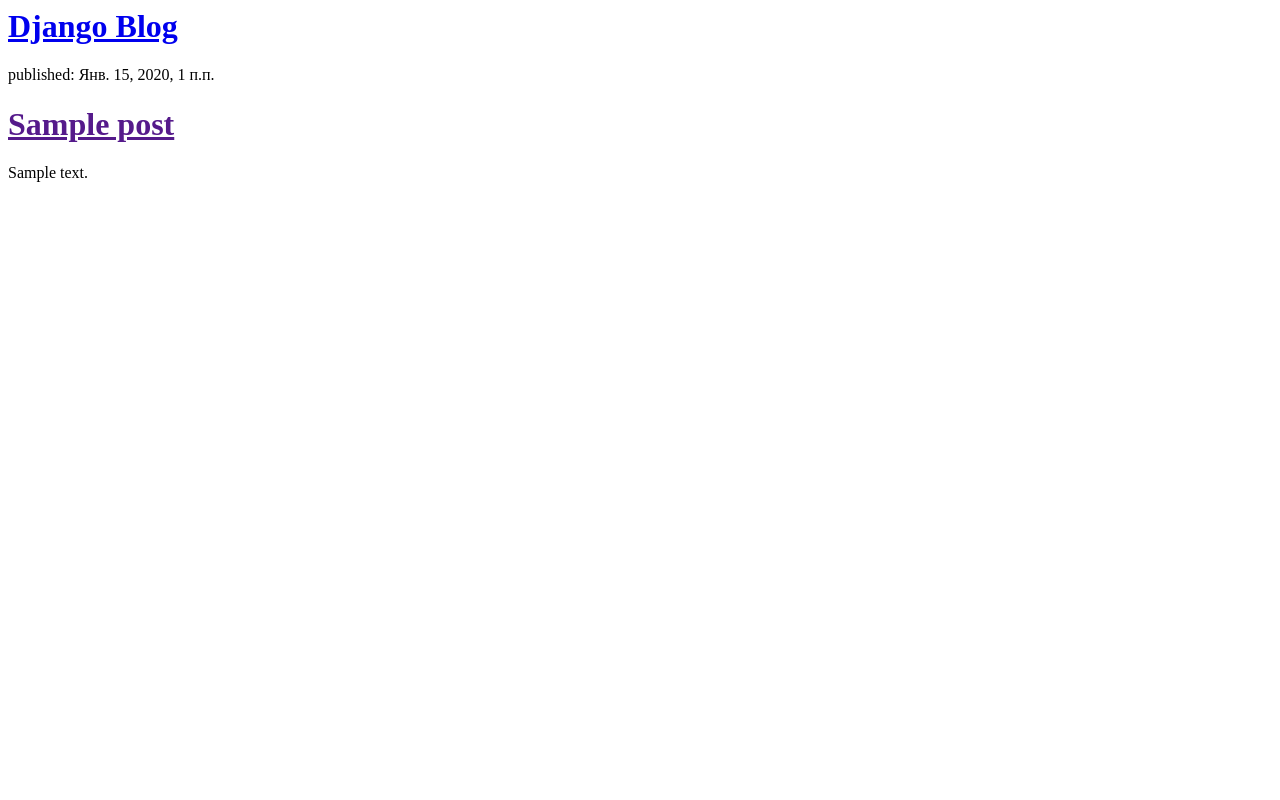
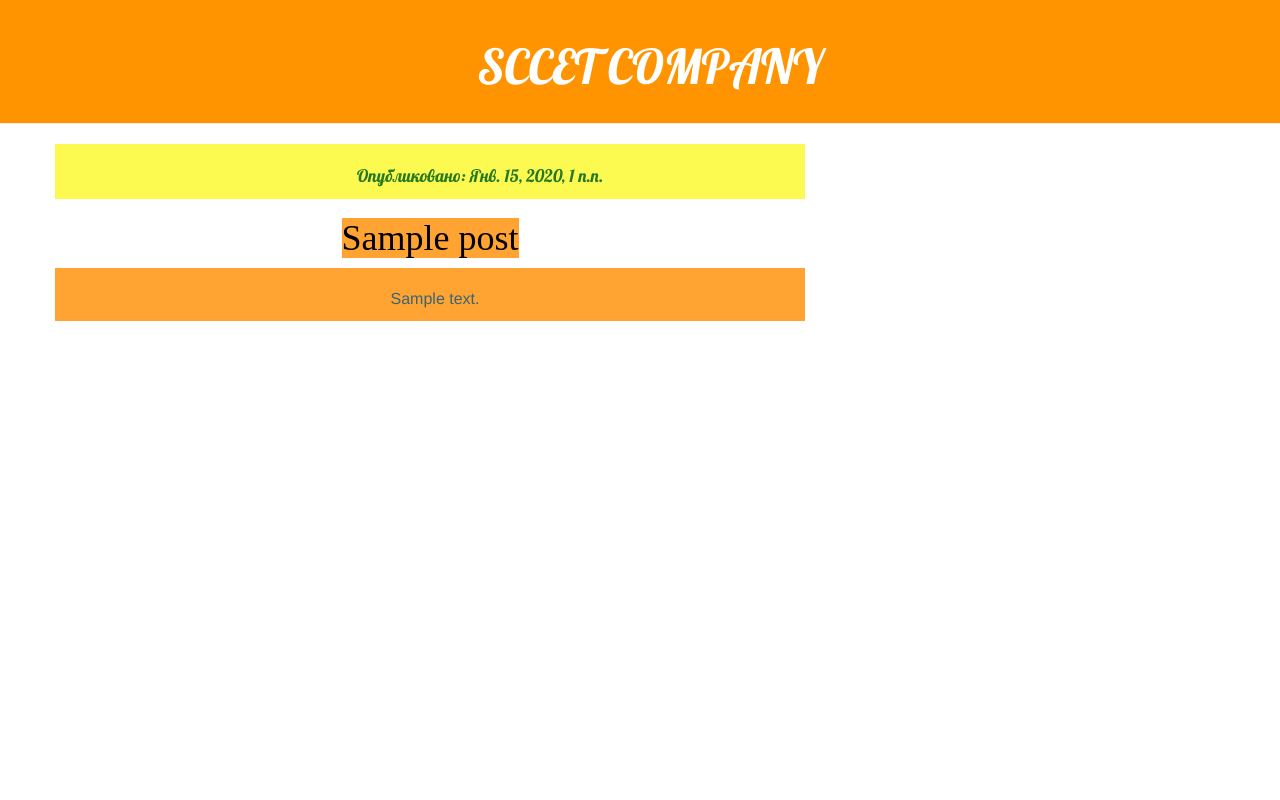
Before and after one commit to sunrised232/django_try, a Django app: page / in a window 1280 px wide. Run offline with Django 3.2, Linux system fonts and the light colour scheme; tables that the repository leaves empty hold one stand-in row (values such as "Sample post"); some libraries are stand-ins or nearby versions.

Commit message:
Change CSS Style

```diff
--- /dev/null
+++ b/blog/static/css/blog.css
@@ -0,0 +1,75 @@
+body {
+    text-align: center;
+
+}
+h1 a {
+    color: #FCA205;
+    font-family: 'Times new roman';
+    text-align: center;
+    background-color: #ffa333;
+    background-position: center;
+    background-size: cover;
+
+}
+.page-header {
+    background-color: #ff9400;
+    margin-top: 0;
+    padding: 20px 20px 20px 40px;
+}
+
+.page-header h1, .page-header h1 a, .page-header h1 a:visited, .page-header h1 a:active {
+    color: #ffffff;
+    font-size: 36pt;
+    text-decoration: none;
+}
+
+.content {
+    margin-left: 40px;
+}
+
+h1, h2, h3, h4 {
+    font-family: 'Lobster', cursive;
+}
+
+.date {
+    color: #828282;
+    font-size: 13pt;
+    font-family: 'Lobster';
+    color: #267821;
+    background-color: #fcf951;
+    padding: 20px 100px 10px 200px;
+}
+
+.save {
+    float: right;
+}
+
+.post-form textarea, .post-form input {
+    width: 100%;
+}
+
+.top-menu, .top-menu:hover, .top-menu:visited {
+    color: #ffffff;
+    float: right;
+    font-size: 26pt;
+    margin-right: 20px;
+}
+
+.post {
+    margin-bottom: 10px;
+}
+
+.post h1 a, .post h1 a:visited {
+    color: #000000;
+}
+
+p {
+    color: #376575;
+    font-size: 12pt;
+    background-color: #ffa333;
+    padding: 20px 10px 10px 20px;
+    text-align: center;
+}
+p1 {
+   text-align: center;
+}
--- a/blog/templates/blog/post_list.html
+++ b/blog/templates/blog/post_list.html
@@ -1,18 +1,34 @@
+{% load static %}
+
 <html>
     <head>
-        <title>Django Girls blog</title>
+        <title>SCCET COMPANY</title>
+		<link href="https://fonts.googleapis.com/css?family=Lobster&subset=latin,cyrillic" rel="stylesheet" type="text/css">
+		<link rel="stylesheet" href="//maxcdn.bootstrapcdn.com/bootstrap/3.2.0/css/bootstrap.min.css">
+		<link rel="stylesheet" href="//maxcdn.bootstrapcdn.com/bootstrap/3.2.0/css/bootstrap-theme.min.css">
+		<link rel="stylesheet" href="{% static 'css/blog.css' %}">
     </head>
     <body>
-        <div>
-            <h1><a href="/">Django Blog</a></h1>
+        <div class="page-header">
+            <h1><a1 href="/">SCCET COMPANY</a1></h1>
+
         </div>
 
-	{% for post in posts %}
-		<div>
-			<p>published: {{ post.published_date }}</p>
-			<h1><a href="">{{ post.title }}</a></h1>
-			<p>{{ post.text|linebreaksbr }}</p>
+	<div class="content container">
+		<div class="row">
+			<div class="col-md-8">
+				{% for post in posts %}
+					<div class="post">
+						<div class="date">
+							<p1>Опубликовано: {{ post.published_date }}</p1>
+						</div>
+						<h1><a href="">{{ post.title }}</a></h1>
+						<p>{{ post.text|linebreaksbr }}</p>
+					</div>
+				{% endfor %}
+			</div>
 		</div>
-	{% endfor %}
+	</div>
+
 	</body>
 </html>
--- a/help.txt
+++ b/help.txt
@@ -10,3 +10,5 @@
 https://github.com/sunrised232/django_try.git
 Site
 sunrised232.pythonanywhere.com
+CSS:
+http://htmlbook.ru/
```
